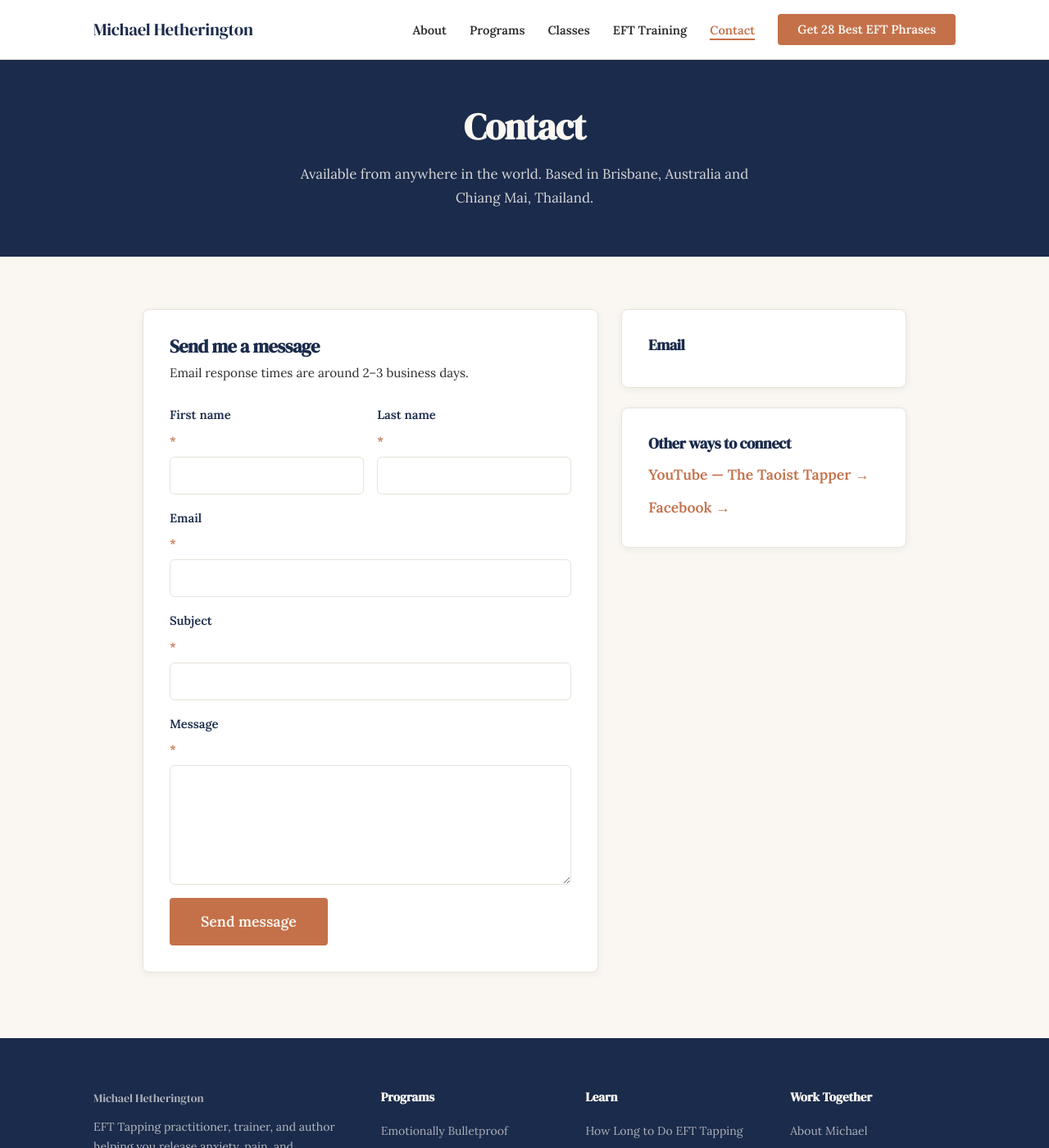
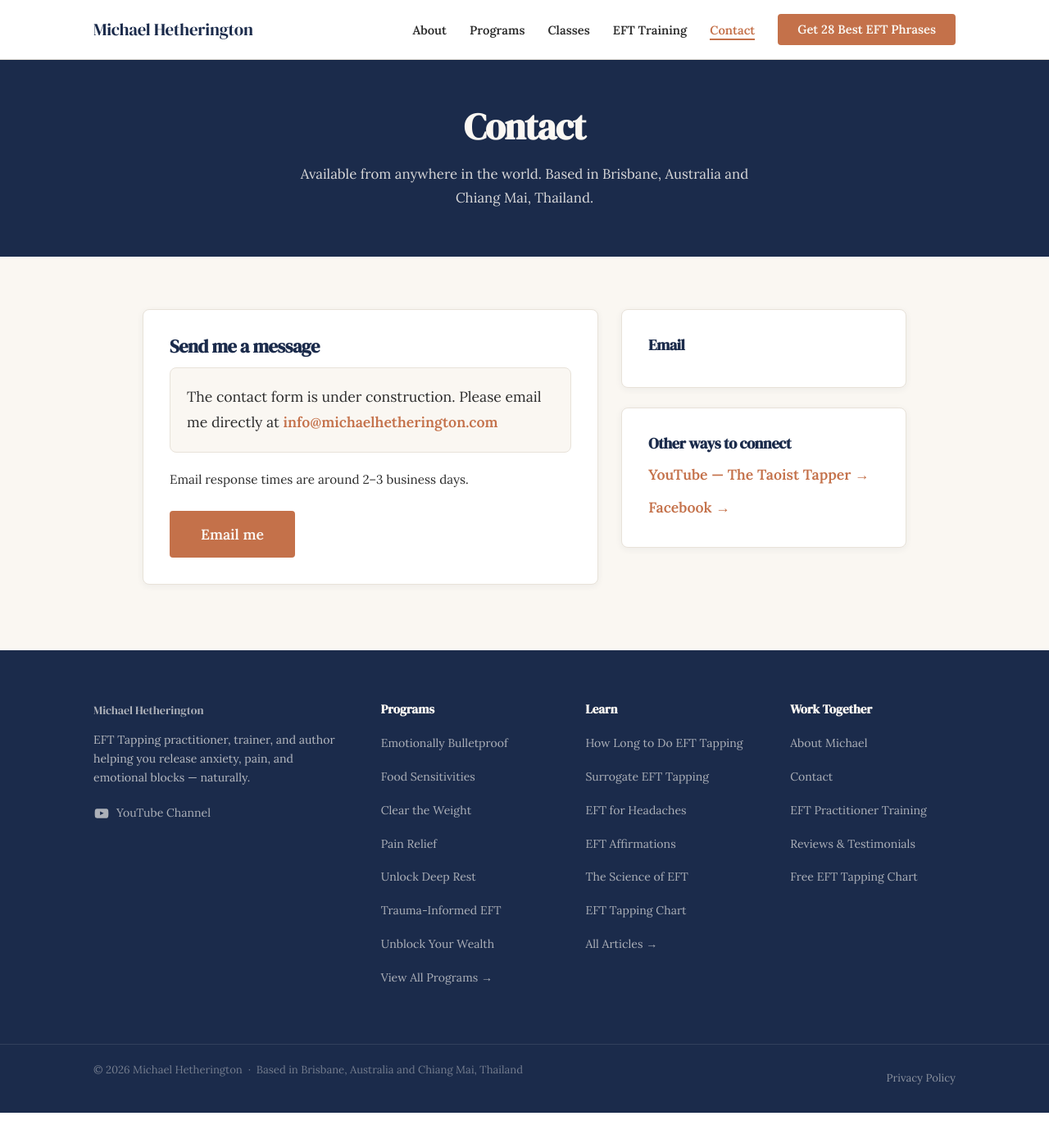
Before and after one commit to fuzzarelly/michaelhetherington.com, a Jekyll site: the page built from contact/index.html, in a window 1280 px wide and 1400 px high. Shown: the whole window at 82% size. Built offline with Jekyll 4.4.1, drawn with Linux system fonts in a browser that asks for light colours; a script that is not in the unit is left out.

Commit message:
Launch on www.michaelhetherington.com; contact form under construction
- Set baseurl to "" and add CNAME for www.michaelhetherington.com
- Replace the contact form with an 'under construction, please email
  info@michaelhetherington.com' notice and remove its thank-you page

Co-Authored-By: Claude Opus 5.5 <noreply@anthropic.com>

```diff
--- /dev/null
+++ b/CNAME
@@ -0,0 +1 @@
+www.michaelhetherington.com
--- a/_config.yml
+++ b/_config.yml
@@ -3,7 +3,7 @@ description: >-
   EFT Tapping practitioner, trainer, and author helping you release anxiety,
   pain, and emotional blocks naturally.
 url: "https://www.michaelhetherington.com"
-baseurl: "/michaelhetherington.com"
+baseurl: ""
 
 author:
   name: Michael Hetherington
--- a/contact/index.html
+++ b/contact/index.html
@@ -1,7 +1,7 @@
 ---
 layout: default
 title: "Contact | Michael Hetherington"
-description: "Contact Michael Hetherington — EFT tapping practitioner and trainer based in Brisbane, Australia and Chiang Mai, Thailand. Send a message, or connect on YouTube and Facebook."
+description: "Contact Michael Hetherington — EFT tapping practitioner and trainer based in Brisbane, Australia and Chiang Mai, Thailand. Email, or connect on YouTube and Facebook."
 canonical: "https://www.michaelhetherington.com/contact/"
 ---
 
@@ -19,35 +19,11 @@ canonical: "https://www.michaelhetherington.com/contact/"
       <div class="contact-layout">
 
         <div class="card contact-card">
-          <h2 style="font-size: 1.4rem; margin-bottom: 6px;">Send me a message</h2>
+          <h2 style="font-size: 1.4rem; margin-bottom: 12px;">Send me a message</h2>
+          <!-- Contact form temporarily removed; FormSubmit version is in git history (commit bb2dd34) -->
+          <p style="background: var(--cream); border: 1px solid var(--border); border-radius: 8px; padding: 20px; margin-bottom: 20px;">The contact form is under construction. Please email me directly at <a href="mailto:info@michaelhetherington.com" style="font-weight: 600;">info@michaelhetherington.com</a></p>
           <p style="color: var(--slate); font-size: 0.95rem; margin-bottom: 24px;">Email response times are around 2–3 business days.</p>
-
-          <!-- Sent by FormSubmit (formsubmit.co) to info@michaelhetherington.com; their captcha runs after "Send". -->
-          <form class="contact-form" id="contact-form" action="https://formsubmit.co/info@michaelhetherington.com" method="POST">
-            <input type="hidden" name="_subject" id="contact-subject-line" value="New message from michaelhetherington.com">
-            <input type="hidden" name="_template" value="table">
-            <input type="hidden" name="_next" id="contact-next" value="https://www.michaelhetherington.com/contact/thank-you/">
-            <input type="text" name="_honey" class="contact-honey" tabindex="-1" autocomplete="off" aria-hidden="true">
-
-            <div class="contact-row">
-              <label>First name <span aria-hidden="true">*</span>
-                <input type="text" name="first_name" autocomplete="given-name" required>
-              </label>
-              <label>Last name <span aria-hidden="true">*</span>
-                <input type="text" name="last_name" autocomplete="family-name" required>
-              </label>
-            </div>
-            <label>Email <span aria-hidden="true">*</span>
-              <input type="email" name="email" autocomplete="email" required>
-            </label>
-            <label>Subject <span aria-hidden="true">*</span>
-              <input type="text" name="subject" id="contact-subject" required>
-            </label>
-            <label>Message <span aria-hidden="true">*</span>
-              <textarea name="message" rows="6" required></textarea>
-            </label>
-            <button type="submit" class="btn-primary btn-lg">Send message</button>
-          </form>
+          <a href="mailto:info@michaelhetherington.com" class="btn-primary btn-lg">Email me</a>
         </div>
 
         <div>
@@ -69,15 +45,3 @@ canonical: "https://www.michaelhetherington.com/contact/"
   </section>
 
 </main>
-
-<script>
-  (function() {
-    var form = document.getElementById('contact-form');
-    // send people back to this site's thank-you page (works on the preview URL too)
-    document.getElementById('contact-next').value = window.location.href.replace(/contact\/?(\?.*|#.*)?$/, 'contact/thank-you/');
-    form.addEventListener('submit', function() {
-      var subj = document.getElementById('contact-subject').value.trim();
-      if (subj) document.getElementById('contact-subject-line').value = 'Website contact: ' + subj;
-    });
-  })();
-</script>
```
Also changed, not shown: contact/thank-you/index.html (deleted, +0 -20 lines).
